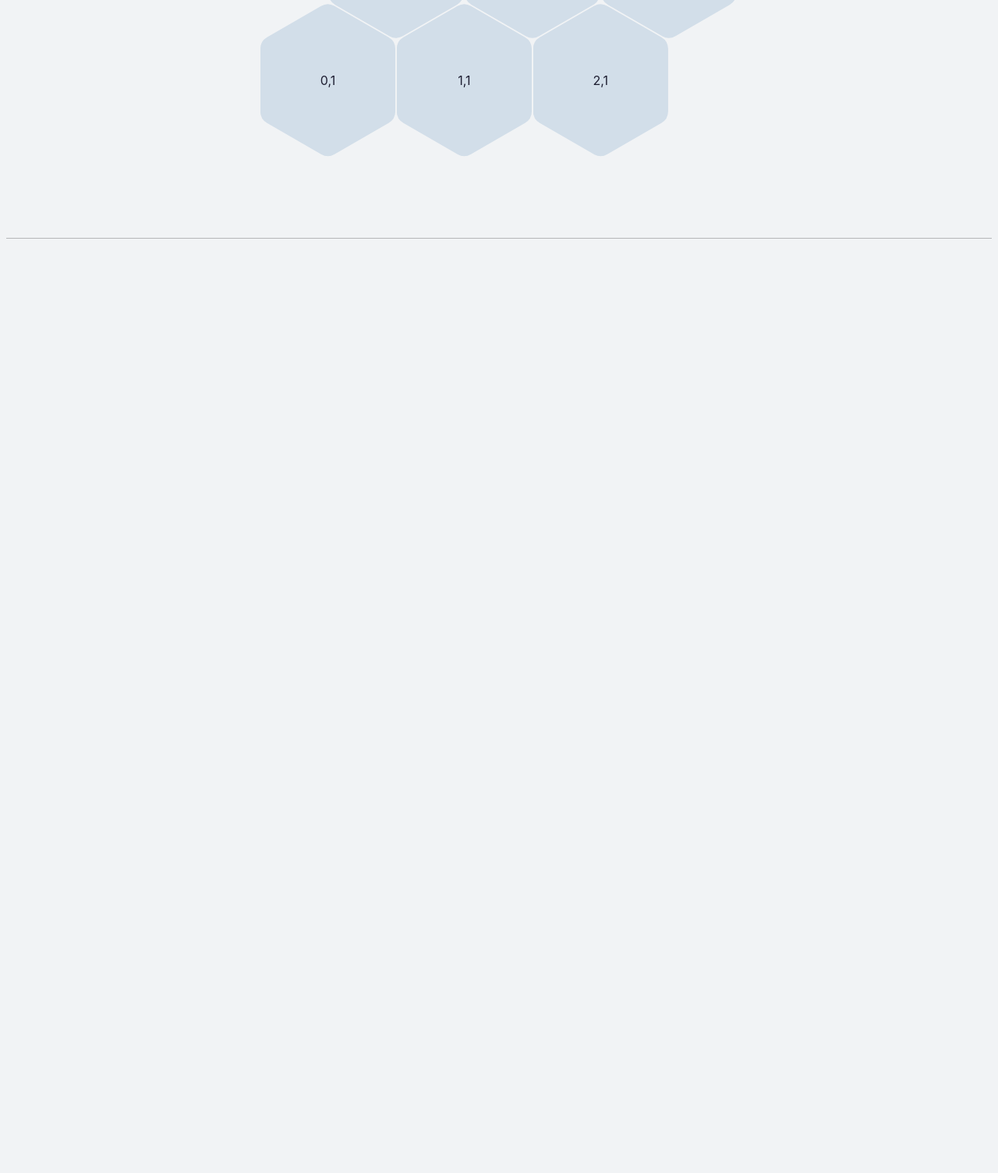
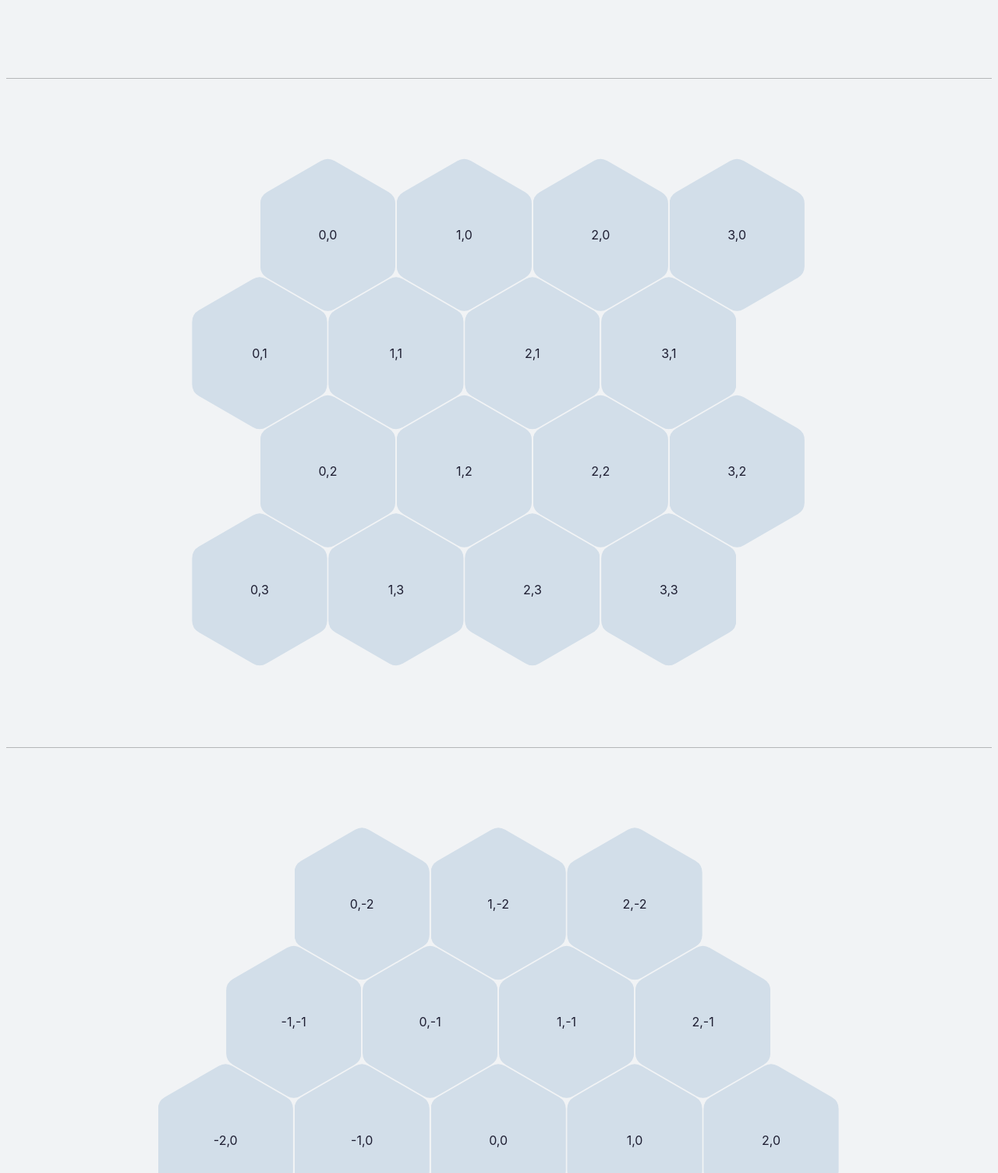
Before and after one commit to mohbadreldeen/hexagonify, a website built with Vite: page index.html in a window 1280 px wide. Shown: the part 1296-2800 px from the top of the page at 78% size. Before the commit the page ends 1610 px from the top, so only its background shows below. Built offline with nearby package versions, Linux system fonts and the light colour scheme.

Commit message:
Add circular grid layout

```diff
--- a/index.html
+++ b/index.html
@@ -43,6 +43,16 @@
           <div class="hex-cell hex-cell-pointed-top"></div>
           <div class="hex-cell hex-cell-pointed-top"></div>
           <div class="hex-cell hex-cell-pointed-top"></div>
+          <div class="hex-cell hex-cell-pointed-top"></div>
+          <div class="hex-cell hex-cell-pointed-top"></div>
+          <div class="hex-cell hex-cell-pointed-top"></div>
+          <div class="hex-cell hex-cell-pointed-top"></div>
+          <div class="hex-cell hex-cell-pointed-top"></div>
+          <div class="hex-cell hex-cell-pointed-top"></div>
+          <div class="hex-cell hex-cell-pointed-top"></div>
+          <div class="hex-cell hex-cell-pointed-top"></div>
+          <div class="hex-cell hex-cell-pointed-top"></div>
+          <div class="hex-cell hex-cell-pointed-top"></div>
         </div>
       </div>
 
@@ -54,6 +64,40 @@
           <div class="hex-cell hex-cell-pointed-top"></div>
           <div class="hex-cell hex-cell-pointed-top"></div>
           <div class="hex-cell hex-cell-pointed-top"></div>
+          <div class="hex-cell hex-cell-pointed-top"></div>
+          <div class="hex-cell hex-cell-pointed-top"></div>
+          <div class="hex-cell hex-cell-pointed-top"></div>
+          <div class="hex-cell hex-cell-pointed-top"></div>
+          <div class="hex-cell hex-cell-pointed-top"></div>
+          <div class="hex-cell hex-cell-pointed-top"></div>
+          <div class="hex-cell hex-cell-pointed-top"></div>
+          <div class="hex-cell hex-cell-pointed-top"></div>
+          <div class="hex-cell hex-cell-pointed-top"></div>
+          <div class="hex-cell hex-cell-pointed-top"></div>
+        </div>
+      </div>
+      <div class="demo-container">
+        <div id="demo-05" class="hex-grid">
+          <div class="hex-cell hex-cell-pointed-top"></div>
+          <div class="hex-cell hex-cell-pointed-top"></div>
+          <div class="hex-cell hex-cell-pointed-top"></div>
+          <div class="hex-cell hex-cell-pointed-top"></div>
+          <div class="hex-cell hex-cell-pointed-top"></div>
+          <div class="hex-cell hex-cell-pointed-top"></div>
+          <div class="hex-cell hex-cell-pointed-top"></div>
+          <div class="hex-cell hex-cell-pointed-top"></div>
+          <div class="hex-cell hex-cell-pointed-top"></div>
+          <div class="hex-cell hex-cell-pointed-top"></div>
+          <div class="hex-cell hex-cell-pointed-top"></div>
+          <div class="hex-cell hex-cell-pointed-top"></div>
+          <div class="hex-cell hex-cell-pointed-top"></div>
+          <div class="hex-cell hex-cell-pointed-top"></div>
+          <div class="hex-cell hex-cell-pointed-top"></div>
+          <div class="hex-cell hex-cell-pointed-top"></div>
+          <div class="hex-cell hex-cell-pointed-top"></div>
+          <div class="hex-cell hex-cell-pointed-top"></div>
+          <div class="hex-cell hex-cell-pointed-top"></div>
+
         </div>
       </div>
     </div>
--- a/main.js
+++ b/main.js
@@ -7,9 +7,9 @@ const fillCellsWithCords = (grid) => {
    grid.cells.forEach((cell, index) => {
      cell.el.Dom.el.innerHTML =
        cell.el.Dom.el.innerHTML +
-       grid1.gridCords[index]._x +
+       grid.gridCords[index]._x +
        "," +
-       grid1.gridCords[index]._y;
+       grid.gridCords[index]._y;
    });
  };
 
@@ -33,7 +33,7 @@ const grid1 = new HexagonifyGrid(document.getElementById("demo-03"), {
   gridGap: 1,
   borderRadius: 10,
   isFlatTop: true,
-  columns: 3,
+  columns: 4,
 });
 fillCellsWithCords(grid1);
 
@@ -42,6 +42,17 @@ const grid2 = new HexagonifyGrid(document.getElementById("demo-04"), {
   gridGap: 1,
   borderRadius: 10,
   isFlatTop: false,
-  columns: 3,
+  columns: 4
 });
 fillCellsWithCords(grid2);
+
+const grid3 = new HexagonifyGrid(document.getElementById("demo-05"), {
+  size: 100,
+  gridGap: 1,
+  borderRadius: 10,
+  isFlatTop: false,
+  columns: 3,
+  layouter: 'circularLayouter'
+});
+console.log(grid3);
+fillCellsWithCords(grid3);
--- a/src/GridLayouters.js
+++ b/src/GridLayouters.js
@@ -7,8 +7,9 @@ const hexCubGridRadius = (itemsCount) => {
         radius++;
         i += (radius * 6);
     }
+
+    if (i - (radius * 6) + 1 < itemsCount)
         radius++;
-
     return radius;
 }
 
@@ -118,12 +119,7 @@ const offsetLayouter = (items, options) => {
     return gridArray;
 }
 
-const flatTopCircularLayouter = (items, grid, options) => {
-    const size = options.hexSize + options.gridGap;
-    const itemHeight = hexHeight(size, options.flatTop);
-    const itemWidth = hexWidth(size, options.flatTop);
-    const centerX = grid.offsetWidth / 2 - itemWidth / 2;
-    const centerY = grid.offsetHeight / 2 - itemHeight / 2;
+
 const getGridCoordinates = (radius) =>  {
     let gridArray = [];
     for(var i = 0; i < radius; i++){
@@ -137,9 +133,23 @@ const flatTopCircularLayouter = (items, grid, options) => {
     return gridArray;
 }
 
-    function drawGrid(gridArray) {
-        for (let i = 0; i < gridArray.length; i++) {
-            const [x, y, z] = [gridArray[i]._x, gridArray[i]._y, gridArray[i]._z];
+
+const circularLayouter = (items, options) => {
+    const size = options.size + options.gridGap;
+    const itemHeight = hexHeight(size, options.flatTop);
+    const itemWidth = hexWidth(size, options.flatTop);
+
+
+    const gridSize = getCircularLayoutSize(items.length, size, options.flatTop);
+
+    const centerX = gridSize.width / 2 - itemWidth / 2;
+    const centerY = gridSize.height / 2 - itemHeight / 2;
+
+    const gridCords = getGridCoordinates( hexCubGridRadius(items.length) );
+
+
+    for (let i = 0; i < gridCords.length; i++) {
+        const [x, y, z] = [gridCords[i]._x, gridCords[i]._y, gridCords[i]._z];
         let [posX , posY] = [0 , 0];
         if(options.isFlatTop) {
             [posX , posY] =[
@@ -153,22 +163,20 @@ const flatTopCircularLayouter = (items, grid, options) => {
             ];
         }
         if(items[i]) {
-                console.log(items[i].el.querySelector('.hex-content'))
-                items[i].el.querySelector('.hex-content').innerHTML = `${x} , ${y} , ${z}`;
+
+
             items[i].updateCords(posX + centerX  , posY + centerY);
         }
     }
-    }
-    const gridCords = getGridCoordinates( hexCubGridRadius(items.length) );
-    drawGrid(gridCords);
+
+    return gridCords;
 }
 
 const gridOffsetSize = (items, options) => {
     const {size, columns, isFlatTop} = options;
     const cellSize = size + options.gridGap;
-    const rows = Math.floor(items.length / columns) ;
+    const rows = Math.ceil(items.length / columns) ;
     if(isFlatTop) {
-        console.log(rows)
         return {
             width: ( (columns * 0.75) + 0.25) * hexWidth(cellSize, isFlatTop),
             height: (rows + 0.5) * hexHeight(cellSize, isFlatTop)
@@ -181,4 +189,23 @@ const gridOffsetSize = (items, options) => {
     }
 }
 
-export {/* flatTopLayouter, */ pointedTopLayouter, flatTopCircularLayouter, offsetLayouter, gridOffsetSize}
+
+const getCircularLayoutSize = (itemsCount, cellSize, isFlatTop) => {
+    const radius = hexCubGridRadius(itemsCount);
+    const width = (radius - 1) * 2 + 1;
+
+    if(isFlatTop) {
+        return {
+            width: hexWidth(cellSize, isFlatTop) * width,
+            height: width *  1.5 * hexHeight(cellSize, isFlatTop)
+        }
+
+    } else {
+        return {
+            width: hexWidth(cellSize, isFlatTop) * width,
+            height: ((width * 0.75) + 0.25) * hexHeight(cellSize, isFlatTop)
+        }
+    }
+}
+
+export {/* flatTopLayouter, */ pointedTopLayouter, circularLayouter, offsetLayouter, gridOffsetSize, getCircularLayoutSize}
--- a/src/HexagonifyGrid.js
+++ b/src/HexagonifyGrid.js
@@ -1,7 +1,6 @@
-
 import HexagonifyElement from "./HexagonifyElement";
 import HexCell from "./HexCell";
-import {offsetLayouter, gridOffsetSize } from "./GridLayouters";
+import {offsetLayouter, gridOffsetSize, circularLayouter, getCircularLayoutSize  } from "./GridLayouters";
 
 export default class HexagonifGrid {
     constructor (el, options) {
@@ -15,7 +14,14 @@ export default class HexagonifGrid {
             cellSeletor: '.hex-cell',
             gridGap: 0,
             columns: 4,
+            layouter: 'offsetLayouter'
         }, options);
+
+        this.layouters = {
+            'offsetLayouter' : offsetLayouter,
+            'circularLayouter' : circularLayouter
+        }
+
         this.cells = [];
         this.Dom.el.style.position = 'relative';
         this.init();
@@ -34,8 +40,20 @@ export default class HexagonifGrid {
              this.cells.push( new HexCell(hexEl, {}));
         });
 
-        this.gridCords = offsetLayouter(this.cells,this.options);
-        const gridSize = gridOffsetSize(this.cells, this.options);
+        if(this.layouters[this.options.layouter]) {
+            const layouter = this.layouters[this.options.layouter];
+            this.gridCords = layouter(this.cells,this.options);
+        } else {
+            this.gridCords = offsetLayouter(this.cells, this.options);
+        }
+
+        let gridSize = {};
+        if(this.options.layouter === 'offsetLayouter')
+            gridSize = gridOffsetSize(this.cells, this.options);
+        else if(this.options.layouter === 'circularLayouter') {
+            gridSize = getCircularLayoutSize(this.cells.length, this.options.size +  this.options.gridGap, this.options.isFlatTop)
+
+        }
         this.Dom.el.style.width = gridSize.width + 'px';
         this.Dom.el.style.height = gridSize.height + 'px';
     }
```
Lines whose indentation alone changed are shown as unchanged.
